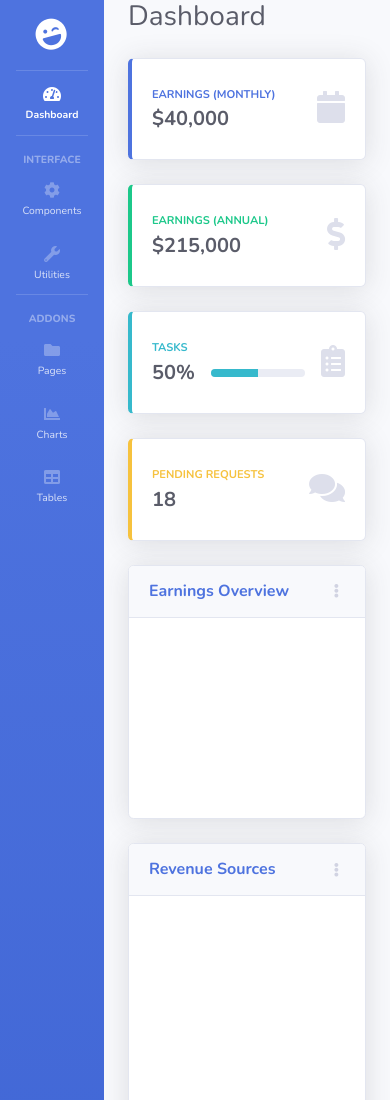
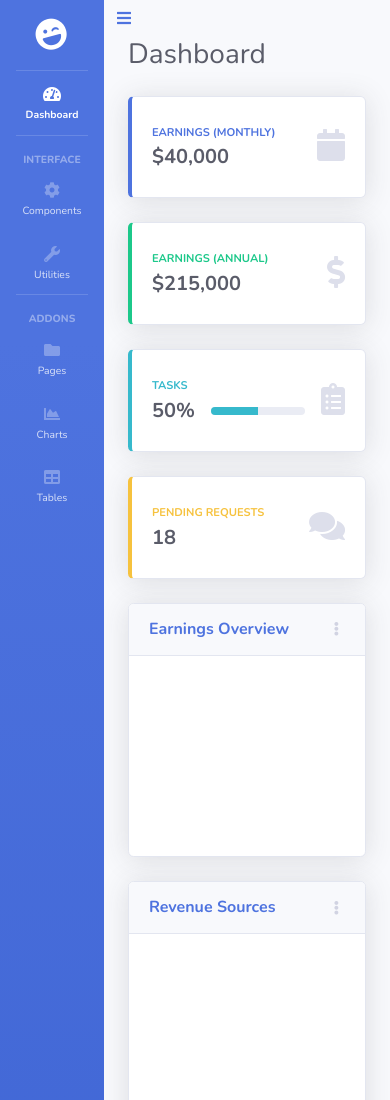
Before and after one commit to Chian-Bo/covid19, a website with bundled scripts: page index.html in a window 390 px wide. Shown: the top 1100 px of the page. Built offline with nearby package versions, Linux system fonts and the light colour scheme.

Commit message:
Update index.html

```diff
--- a/index.html
+++ b/index.html
@@ -144,6 +144,10 @@
 
       <!-- Main Content -->
       <div id="content">
+
+        <button id="sidebarToggleTop" class="btn btn-link d-md-none rounded-circle mr-3">
+            <i class="fa fa-bars"></i>
+          </button>
 
         <!-- Begin Page Content -->
         <div class="container-fluid">
```
